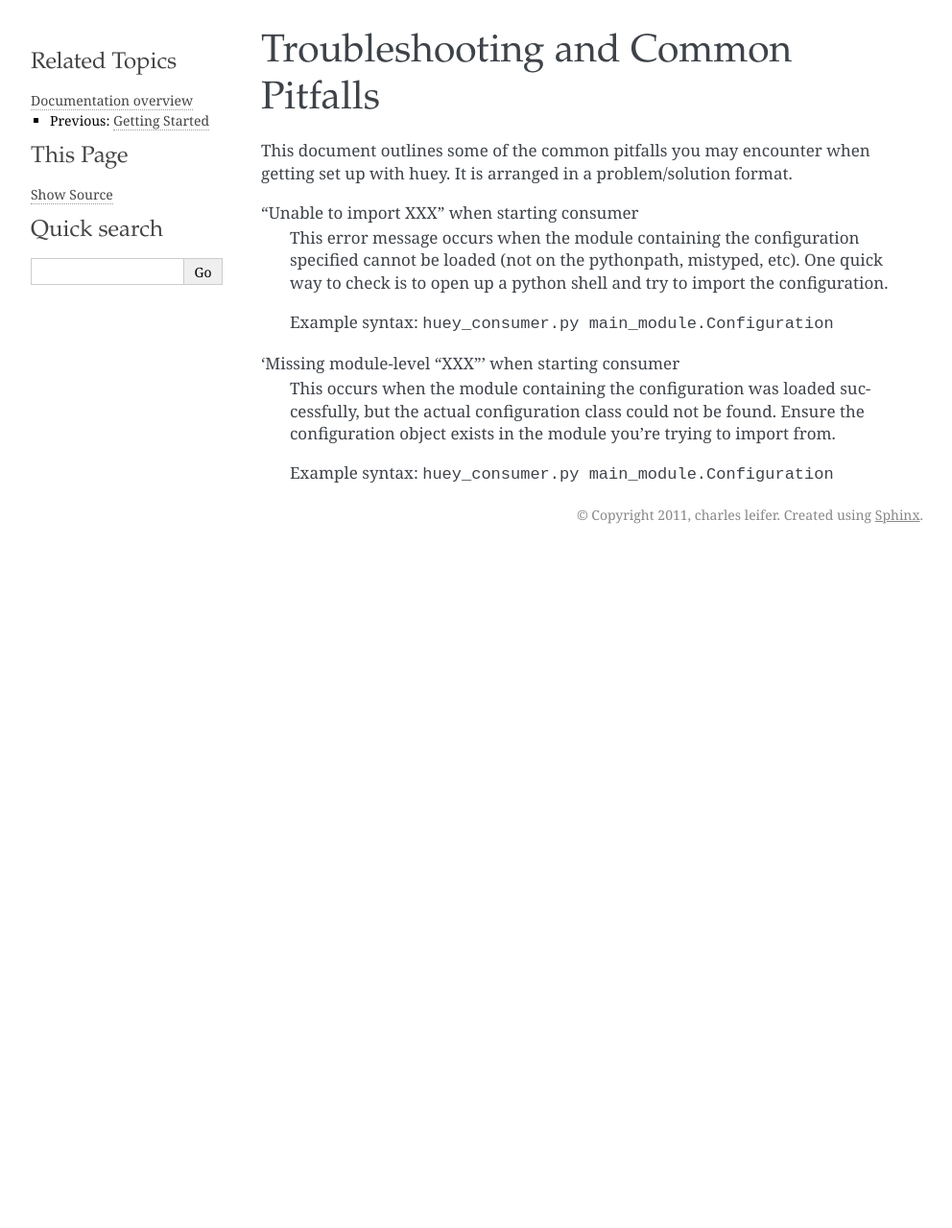
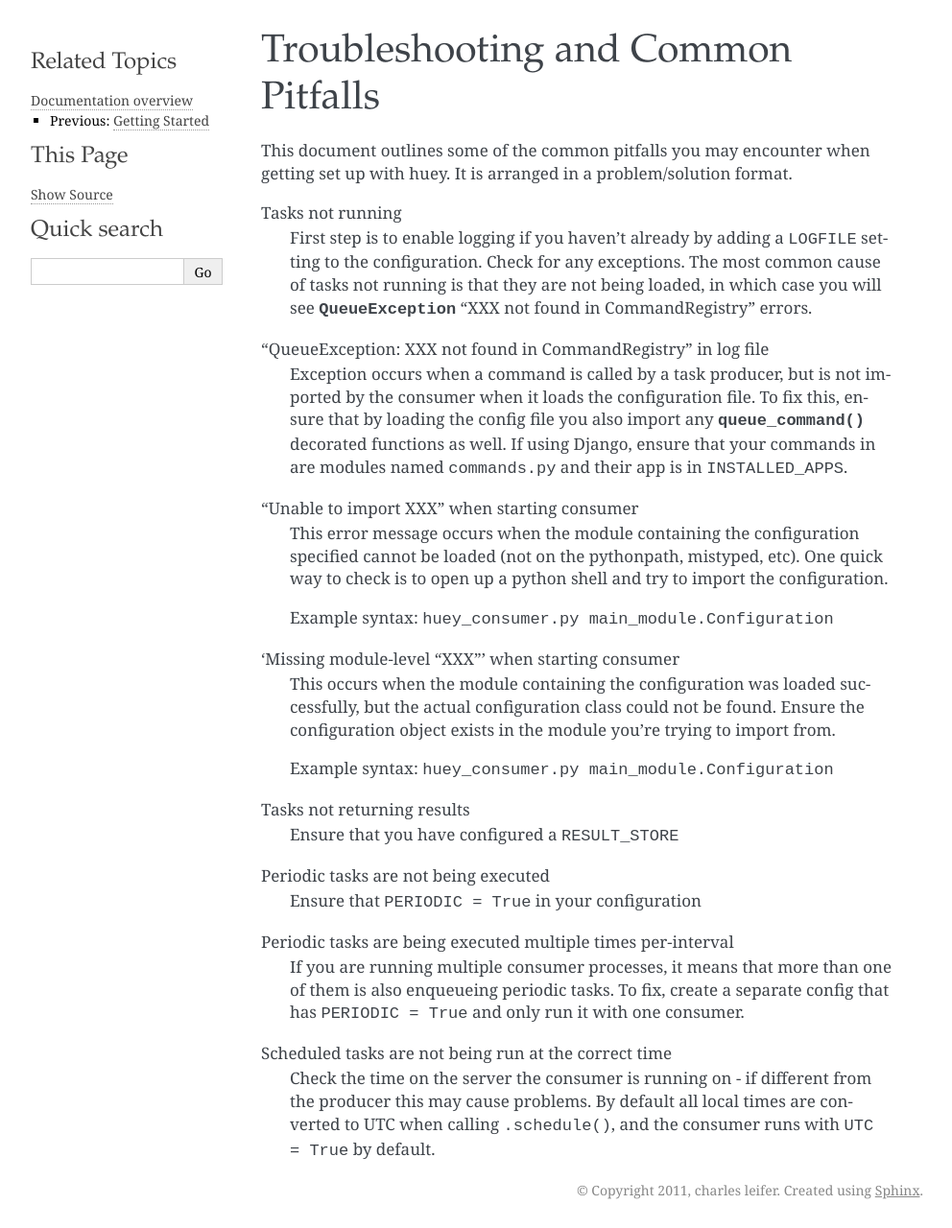
Before and after one commit to coleifer/huey, a Sphinx documentation site: the page built from docs/troubleshooting.rst, in a window 1280 px wide. Shown: the whole page at 96% size, without its empty margins (148-1140 px from the left). Built offline with Sphinx 7.4.7, drawn with Linux system fonts in a browser that asks for light colours; before the commit the page ends 900 px from its top, so only the background shows below that.

Commit message:
Updating the troubleshooting docs

```diff
--- a/docs/troubleshooting.rst
+++ b/docs/troubleshooting.rst
@@ -5,6 +5,19 @@ Troubleshooting and Common Pitfalls
 
 This document outlines some of the common pitfalls you may encounter when
 getting set up with huey.  It is arranged in a problem/solution format.
+
+Tasks not running
+    First step is to enable logging if you haven't already by adding a ``LOGFILE``
+    setting to the configuration.  Check for any exceptions.  The most common cause
+    of tasks not running is that they are not being loaded, in which case you will
+    see :py:class:`QueueException` "XXX not found in CommandRegistry" errors.
+
+"QueueException: XXX not found in CommandRegistry" in log file
+    Exception occurs when a command is called by a task producer, but is not imported
+    by the consumer when it loads the configuration file.  To fix this, ensure that
+    by loading the config file you also import any :py:func:`queue_command` decorated
+    functions as well.  If using Django, ensure that your commands in are modules
+    named ``commands.py`` and their app is in ``INSTALLED_APPS``.
 
 "Unable to import XXX" when starting consumer
     This error message occurs when the module containing the configuration
@@ -21,3 +34,20 @@ getting set up with huey.  It is arranged in a problem/solution format.
     import from.
 
     Example syntax: ``huey_consumer.py main_module.Configuration``
+
+Tasks not returning results
+    Ensure that you have configured a ``RESULT_STORE``
+
+Periodic tasks are not being executed
+    Ensure that ``PERIODIC = True`` in your configuration
+
+Periodic tasks are being executed multiple times per-interval
+    If you are running multiple consumer processes, it means that more than one
+    of them is also enqueueing periodic tasks.  To fix, create a separate config
+    that has ``PERIODIC = True`` and only run it with one consumer.
+
+Scheduled tasks are not being run at the correct time
+    Check the time on the server the consumer is running on - if different from
+    the producer this may cause problems.  By default all local times are converted
+    to UTC when calling ``.schedule()``, and the consumer runs with ``UTC = True``
+    by default.
```
Also changed, not shown: 1 other file.
